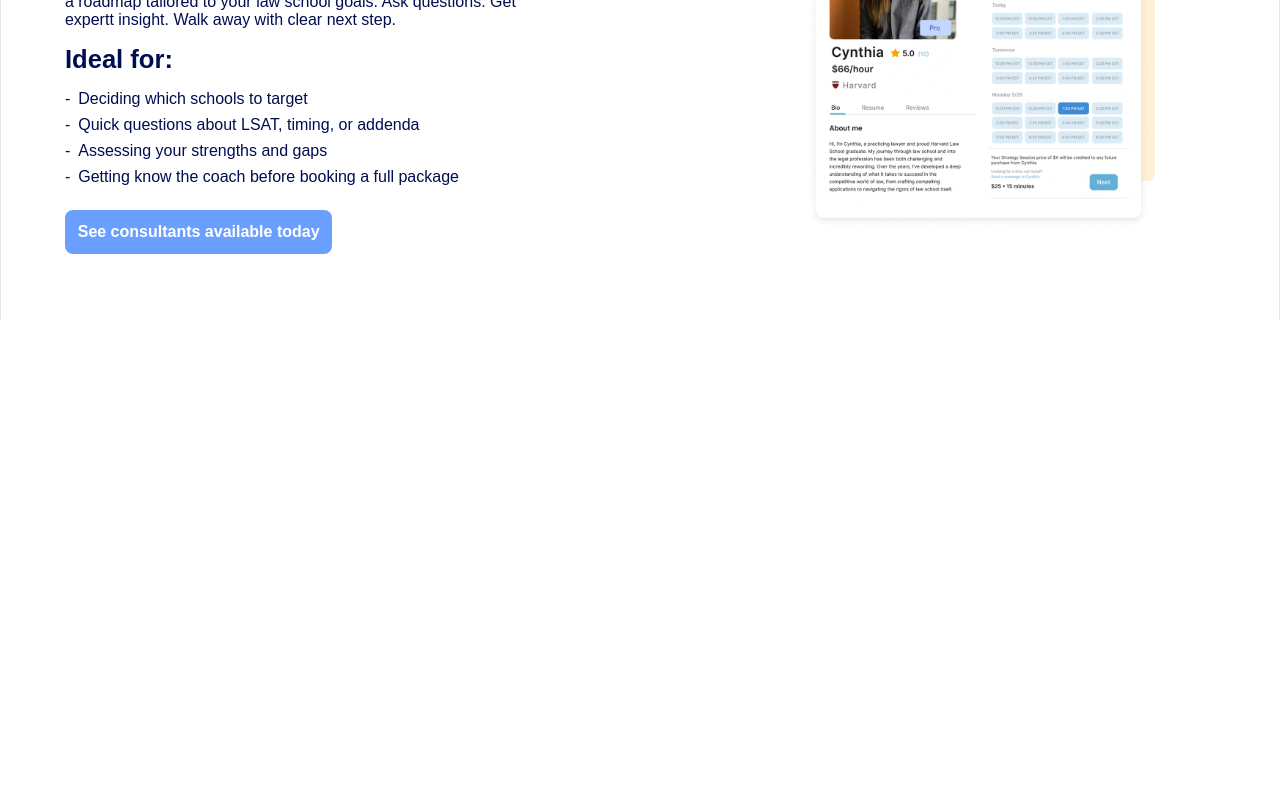
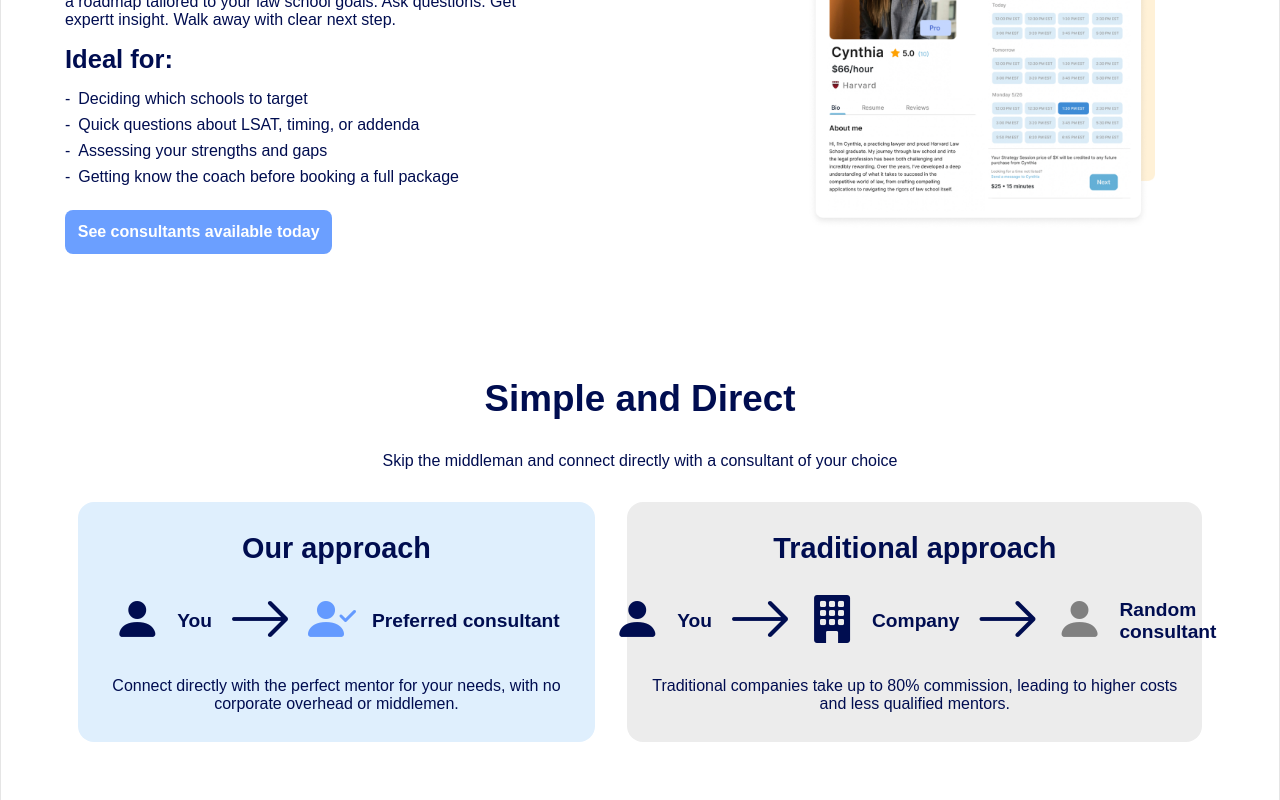
Before and after one commit to DunjaKolarski/site-lawly, a React (Vite) app: page / in a window 1280 px wide. Shown: the part 1960-2760 px from the top of the page. Before the commit the page ends 2280 px from the top, so only its background shows below. Built offline with nearby package versions, Linux system fonts and the light colour scheme.

Commit message:
feat: add home simple direct component and styles

```diff
--- /dev/null
+++ b/src/components/home/HomeSimpleDirect.css
@@ -0,0 +1,86 @@
+.home-simple {
+  height: 60vh;
+  width: 100%;
+  display: flex;
+  flex-direction: column;
+  justify-content: center;
+  gap: 2rem;
+  align-items: center;
+  border-left: 1px solid var(--border-color);
+  border-right: 1px solid var(--border-color);
+}
+.home-simple > h2 {
+  font-size: 2.3rem;
+  color: #000d50;
+}
+.home-simple > p {
+  font-size: 1rem;
+  color: #000d50;
+}
+.container-home-app {
+  width: 90%;
+  display: flex;
+  justify-content: center;
+  align-items: flex-start;
+  gap: 2rem;
+}
+.appr {
+  min-height: 15rem;
+  display: flex;
+  flex-direction: column;
+  justify-content: center;
+  align-items: center;
+  gap: 1rem;
+  padding: 1rem;
+  border-radius: 1rem;
+}
+.appr > h4 {
+  font-size: 1.8rem;
+  color: #000d50;
+}
+.appr > p {
+  font-size: 1rem;
+  color: #000d50;
+  text-align: center;
+}
+.home-simple-flow {
+  height: 5rem;
+  display: flex;
+  justify-content: center;
+  align-items: center;
+  gap: 1rem;
+}
+.home-simple-flow > h5 {
+  font-size: 1.2rem;
+  color: #000d50;
+}
+.home-simple-our-app {
+  width: 45%;
+  background-color: #dfeffd;
+}
+.home-simple-trad-app {
+  width: 50%;
+  background-color: #ececec;
+}
+.arrow,
+.first-person-app,
+.building-app {
+  color: #000d50;
+}
+.arrow {
+  font-size: 4rem;
+}
+.first-person-app {
+  font-size: 3rem;
+}
+.building-app {
+  font-size: 3rem;
+}
+.pref-person-app {
+  font-size: 3rem;
+  color: #649aff;
+}
+.ran-person-app {
+  font-size: 3rem;
+  color: #808080;
+}
--- /dev/null
+++ b/src/components/home/HomeSimpleDirect.tsx
@@ -0,0 +1,53 @@
+import "./HomeSimpleDirect.css";
+
+function HomeSimpleDirect() {
+  return (
+    <section className="home-simple">
+      <h2>Simple and Direct</h2>
+      <p>
+        Skip the middleman and connect directly with a consultant of your choice
+      </p>
+      <div className="container-home-app">
+        <div className="home-simple-our-app appr">
+          <h4>Our approach</h4>
+          <div className="home-simple-flow">
+            <i className="bi bi-person-fill first-person-app"></i>
+            <h5>You</h5>
+
+            <i className="bi bi-arrow-right arrow"></i>
+
+            <i className="bi bi-person-check-fill pref-person-app"></i>
+            <h5>Preferred consultant</h5>
+          </div>
+          <p>
+            Connect directly with the perfect mentor for your needs, with no
+            corporate overhead or middlemen.
+          </p>
+        </div>
+        <div className="home-simple-trad-app appr">
+          <h4>Traditional approach</h4>
+          <div className="home-simple-flow">
+            <i className="bi bi-person-fill first-person-app"></i>
+            <h5>You</h5>
+
+            <i className="bi bi-arrow-right arrow"></i>
+
+            <i className="bi bi-building-fill building-app"></i>
+            <h5>Company</h5>
+
+            <i className="bi bi-arrow-right arrow"></i>
+
+            <i className="bi bi-person-fill ran-person-app"></i>
+            <h5>Random consultant</h5>
+          </div>
+          <p>
+            Traditional companies take up to 80% commission, leading to higher
+            costs and less qualified mentors.
+          </p>
+        </div>
+      </div>
+    </section>
+  );
+}
+
+export default HomeSimpleDirect;
--- a/src/pages/Home.tsx
+++ b/src/pages/Home.tsx
@@ -3,6 +3,7 @@ import HomeHero from "../components/home/HomeHero";
 import HomeWorkWith from "../components/home/HomeWorkWith";
 import HomeHowItWorks from "../components/home/HomeHowItWorks";
 import HomeStrategySession from "../components/home/HomeStrategySession";
+import HomeSimpleDirect from "../components/home/HomeSimpleDirect";
 
 function Home() {
   return (
@@ -14,6 +15,7 @@ function Home() {
         <HomeWorkWith />
         <HomeHowItWorks />
         <HomeStrategySession />
+        <HomeSimpleDirect />
       </main>
     </>
   );
```
